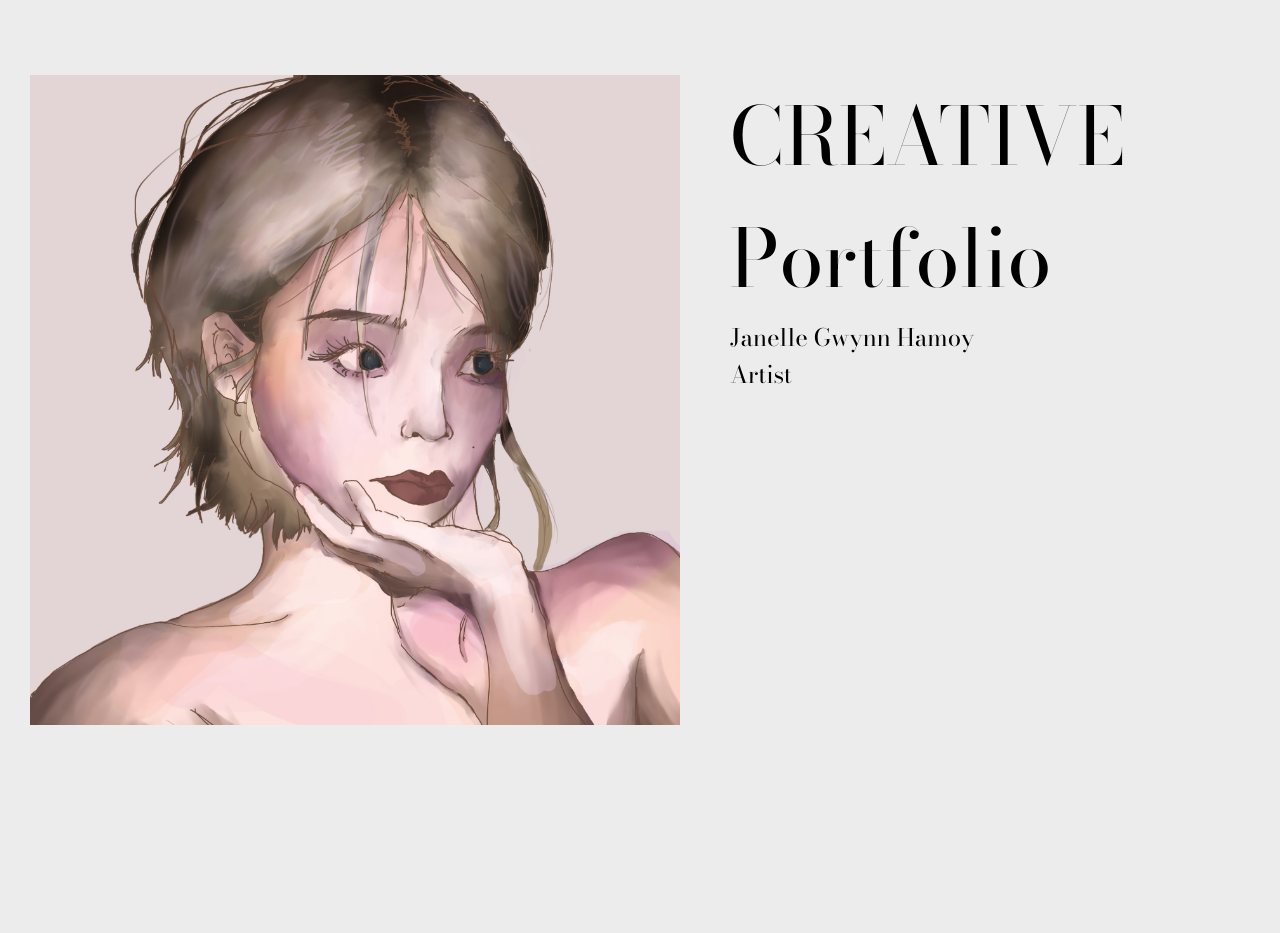
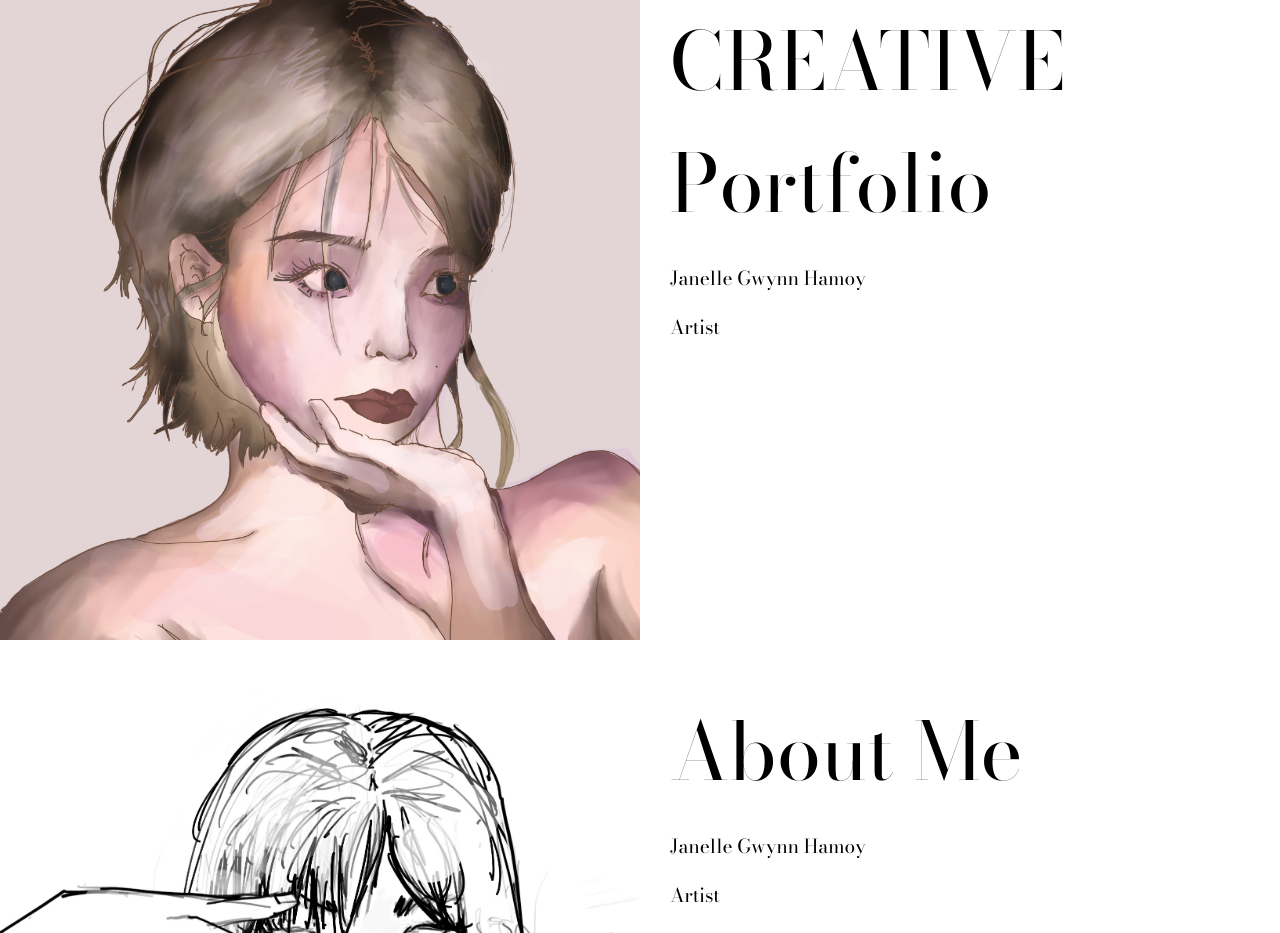
Before and after one commit to jewynny/Art-Portfolio-Website, a plain HTML site: page index.html in a window 1280 px wide. Shown: the top 933 px of the page. Before the commit the page ends 800 px from the top, so only its background shows below. Drawn offline with nearby package versions, Linux system fonts and the light colour scheme.

Commit message:
Added another image, more text, cleaned up styles.css

```diff
--- a/index.html
+++ b/index.html
@@ -15,8 +15,17 @@
         <img src="images/drawings/coverImage.png" class="coverimage" alt="Cover Image">
         <div class="text-container">
             <h1 class="bodoni-moda-title">CREATIVE Portfolio</h1>
-            <p class="cover-image-text">Janelle Gwynn Hamoy</p>
-            <p class="cover-image-text">Artist</p>
+            <p class="image-text">Janelle Gwynn Hamoy</p>
+            <p class="image-text">Artist</p>
+        </div>
+    </div>
+
+    <div class="about-me-image-container">
+        <img src="images/drawings/aboutMe.png" class="coverimage" alt="About Me Image">
+        <div class="about-me-text-container">
+            <h1 class="bodoni-moda-title">About Me</h1>
+            <p class="image-text">Janelle Gwynn Hamoy</p>
+            <p class="image-text">Artist</p>
         </div>
     </div>
 </body>
--- a/styles/styles.css
+++ b/styles/styles.css
@@ -1,50 +1,43 @@
 body {
   margin: 0;
-  padding: 0;
-  font-family: 'Bodoni Moda', serif; /* Added serif for fallback */
-  color: #000000;
-  display: flex;
-  justify-content: center;
-  align-items: center;
-  min-height: 100vh;
-  background: #ececec;
+  font-family: 'Bodoni Moda', serif;
 }
 
-/* Cover image container */
-.cover-image-container {
+.container {
   display: flex;
-  align-items: flex-start; /* Aligns items to the top */
+  align-items: center; /* Align items vertically in the center */
+  margin: 30px;
 }
 
-/* Image styles */
-.coverimage {
-  width: 650px;
-  height: auto;
-  margin-right: 50px; /* Space between image and text */
-  margin-left: 30px; /* Space before the image */
+.cover-image-container, .about-me-image-container {
+  flex: 1;
+  display: flex;
+  align-items: flex-start;
+  padding-bottom: 50px;
 }
 
-/* Title styles */
+.coverimage {
+  width: 50%;
+  height: auto;
+}
+
+.text-container, .about-me-text-container {
+  padding-left: 30px; /* Space between image and text on right */
+}
+
 .bodoni-moda-title {
+  padding-left: 0px; /* Space between image and text */
   font-family: 'Bodoni Moda', serif; /* Added serif for fallback */
   font-weight: 500; /* Use 500 or 700 for bold */
   font-style: normal;
   font-size: 80px; /* Set the desired font size */
   margin: 0; /* Remove default margin */
+  display: flex;
+  flex-direction: column; /* Stack text vertically */
+  justify-content: flex-start; /* Align text to the top */
 }
 
-/* Text container */
-.text-container {
-  /* position: bottom; */
-  display: flex;
-  flex-direction: column; /* Stack text vertically */
-  justify-content: flex-end; /* Aligns text to the bottom */
+.image-text {
+  font-weight: 400;
+  font-size: 1.2em; /* Adjust size as needed */
 }
-
-
-
-/* Subtitle styles */
-.cover-image-text {
-  margin: 0; /* Remove default margin */
-  font-size: 24px; /* Adjust size as needed */
-}
```
Also changed, not shown: images/drawings/aboutMe.png (added).
